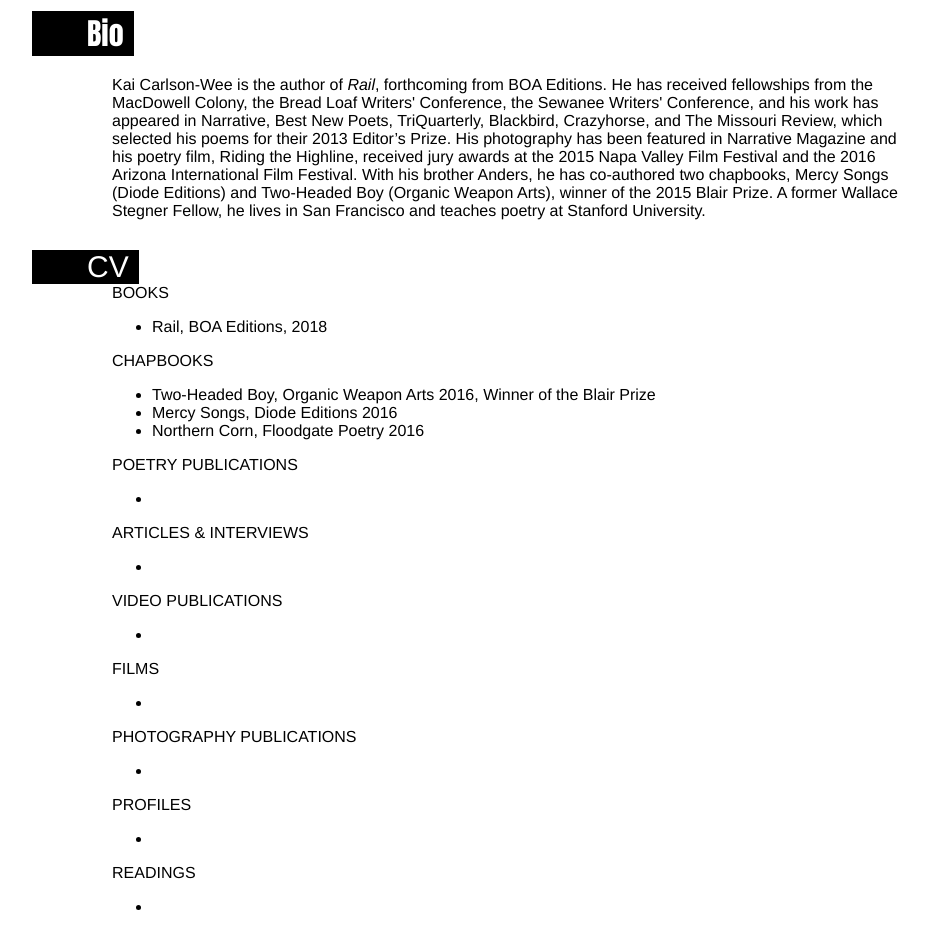
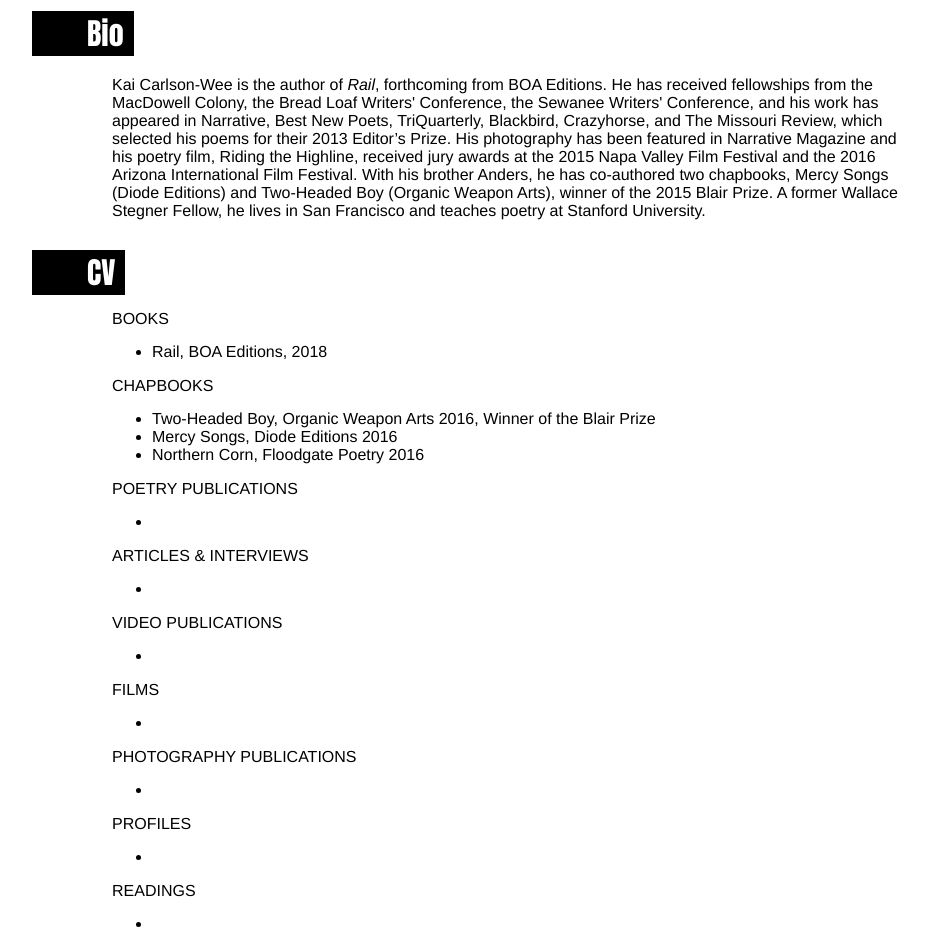
Before and after one commit to kaicarlsonwee/kaicarlsonwee.github.io, a Jekyll site: the page built from about.html, in a window 1280 px wide. Shown: the part 904-1836 px from the top of the page, without its empty margins (128-1057 px from the left). Built offline with Jekyll 4.4.1, drawn with Linux system fonts in a browser that asks for light colours.

Commit message:
Fixes CV styling

```diff
--- a/about.html
+++ b/about.html
@@ -30,8 +30,7 @@
 </section>
 
 <section id='cv'>
-    <div class='section-content'>
-      <div class='section-title'>
+    <div class='section-title'>
       <div class='section-title-inner'>
         CV
       </div>
@@ -108,5 +107,4 @@
         <li></li>
       </ul>
     </div>
-  </div>
 </section>
--- a/css/main.scss
+++ b/css/main.scss
@@ -225,11 +225,19 @@
     }
   }
 
-  #about, #bio, #cv {
+  #about, #bio {
      .section-content {
        font-family: $basicFont;
      }
    }
+
+  #cv .cv-section {
+    font-family: $basicFont;
+
+    :first-of-type {
+      margin-top: 15px;
+    }
+  }
 }
 
 .lb-data .lb-details {
```
